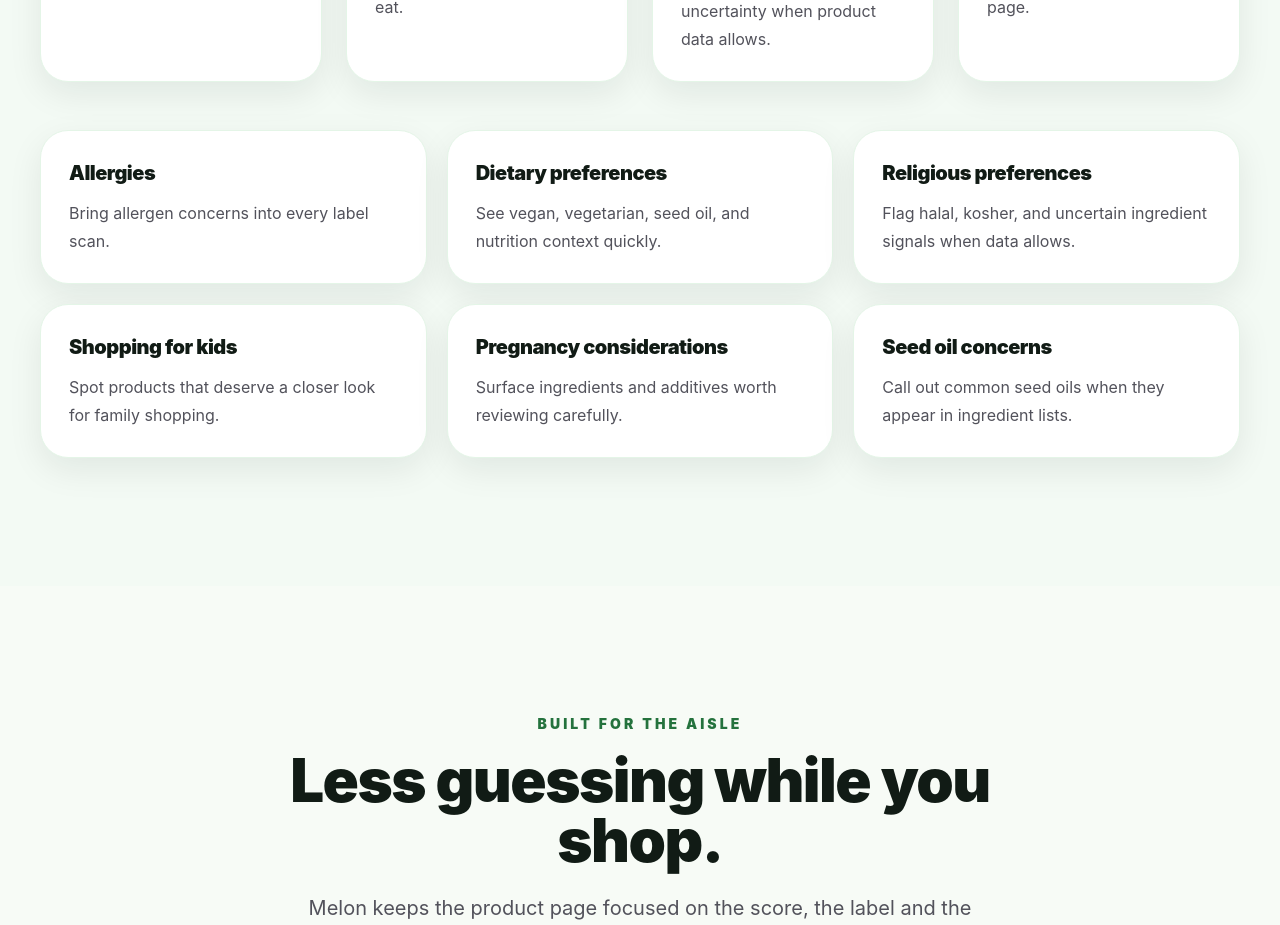
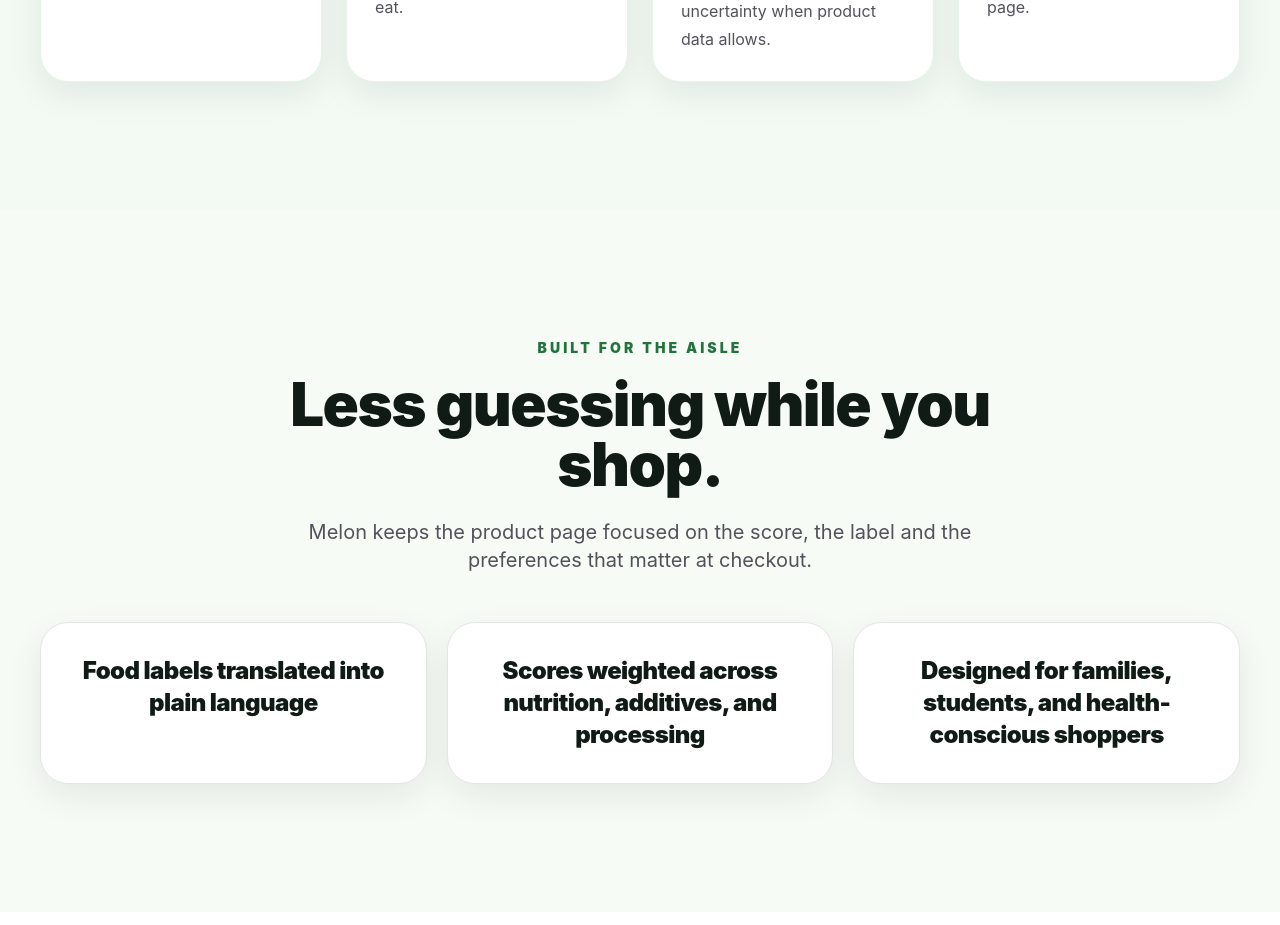
Before and after one commit to OkmenAli/melonwebsite, a Next.js app: page / in a window 1280 px wide. Shown: the part 5060-5985 px from the top of the page. Built offline with nearby package versions, Linux system fonts and the light colour scheme.

Commit message:
Remove redundant preference cards from homepage

```diff
--- a/app/page.tsx
+++ b/app/page.tsx
@@ -2,7 +2,6 @@ import Image from "next/image";
 import Link from "next/link";
 import { Dancing_Script } from "next/font/google";
 import { FAQAccordion } from "../components/FAQAccordion";
-import { FeatureCard } from "../components/FeatureCard";
 import { SectionTitle } from "../components/SectionTitle";
 import { StoreButtons } from "../components/StoreButtons";
 
@@ -13,15 +12,6 @@ const onboardingScreens = [
   ["/images/onboarding-dietary.png", "Dietary preference", "Lifestyle preferences help Melon highlight foods that may not match the way you eat."],
   ["/images/onboarding-religious.png", "Religious food preference", "Halal and kosher filters surface conflicts and uncertainty when product data allows."],
   ["/images/onboarding-allergies.png", "Allergy watchlist", "Allergen choices make important label signals easier to spot on every product page."],
-];
-
-const insightCards = [
-  ["Allergies", "Bring allergen concerns into every label scan."],
-  ["Dietary preferences", "See vegan, vegetarian, seed oil, and nutrition context quickly."],
-  ["Religious preferences", "Flag halal, kosher, and uncertain ingredient signals when data allows."],
-  ["Shopping for kids", "Spot products that deserve a closer look for family shopping."],
-  ["Pregnancy considerations", "Surface ingredients and additives worth reviewing carefully."],
-  ["Seed oil concerns", "Call out common seed oils when they appear in ingredient lists."],
 ];
 
 const stats = [
@@ -200,11 +190,6 @@ export default function Home() {
               <ProductScreenshotCard key={src} src={src} title={title} body={body} />
             ))}
           </div>
-          <div className="mt-12 grid gap-5 sm:grid-cols-2 lg:grid-cols-3">
-            {insightCards.map(([title, body]) => (
-              <FeatureCard key={title} title={title} body={body} />
-            ))}
-          </div>
         </div>
       </section>
 
```
